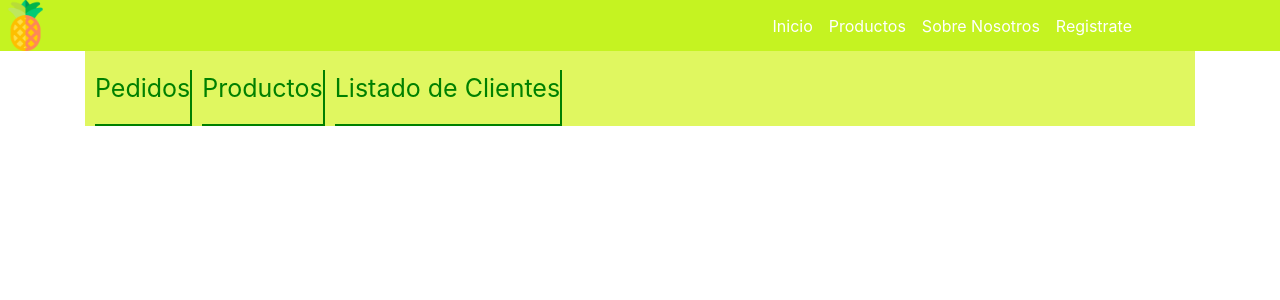
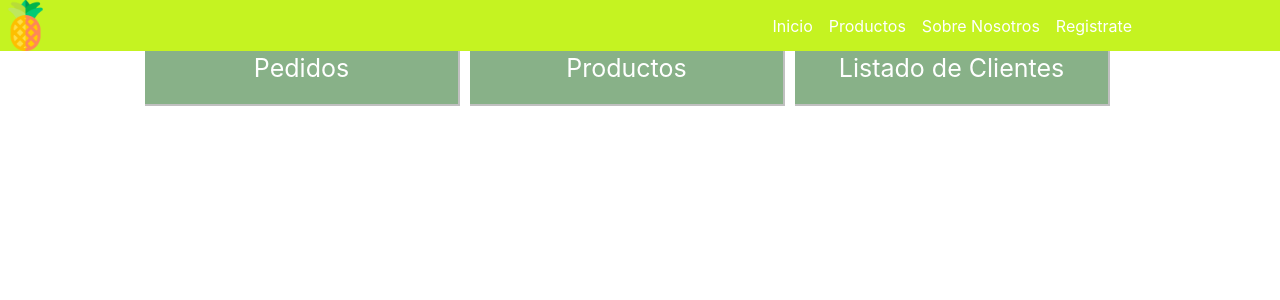
Before and after one commit to JPfstack/proyectoFinal, an Angular app: page /admin in a window 1280 px wide. Shown: the top 300 px of the page. Built offline with nearby package versions, Linux system fonts and the light colour scheme; a web font is replaced by a local one.

Commit message:
componente admin listo.

```diff
--- a/src/app/componentes/administrador/administrador.component.css
+++ b/src/app/componentes/administrador/administrador.component.css
@@ -1,18 +1,20 @@
+
 .container{
     width: 100%;
 }
 #pestanas {
-padding-top: 70px;
+    padding: 50px 10px 70px 50px;
     display: flex;
-    background-color: rgb(224, 247, 96);
-    align-content: center;
+    text-align: center;
 
 }
 
 #pestanas a:first-child{
-    border-right: 2px solid green;
-    border-bottom: 2px solid green;
+    border-right: 2px solid silver;
+    border-bottom: 2px solid silver;
+    width: 30%;
     margin-left: 10px;
+    background-color:rgb(136, 177, 136);
 
 }
 
@@ -21,12 +23,15 @@ padding-top: 70px;
     border-right: 2px solid white;
     border-bottom: 2px solid white;
     transition: 0.3s;
+    background-color:rgb(247, 247, 111);
 }
 
 #pestanas a:last-child{
-    border-right: 2px solid green;
-    border-bottom: 2px solid green;
+    border-right: 2px solid silver;
+    border-bottom: 2px solid silver;
+    width: 30%;
     margin-left: 10px;
+    background-color: rgb(136, 177, 136);
 }
 
 #pestanas a:last-child:hover{
@@ -34,25 +39,29 @@ padding-top: 70px;
     border-right: 2px solid white;
     border-bottom: 2px solid white;
     transition: 0.3s;
+    background-color:rgb(247, 247, 111)
 }
 
 #pestanas a:nth-child(2){
-    border-right: 2px solid green;
-    border-bottom: 2px solid green;
+    border-right: 2px solid silver;
+    border-bottom: 2px solid silver;
+    width: 30%;
     margin-left: 10px;
+    background-color:rgb(136, 177, 136);
 }
 
 #pestanas a:nth-child(2):hover{
-    background-color: rgb(143, 201, 36);
     border-right: 2px solid white;
     border-bottom: 2px solid white;
     transition: 0.3s;
+    background-color:rgb(247, 247, 111)
 }
+
 
 
 #pestanas a {
     text-decoration: none;
-    color: green;
+    color: white;
     font-size: 25px;
 
 }
--- a/src/app/componentes/listado-clientes/listado-clientes.component.css
+++ b/src/app/componentes/listado-clientes/listado-clientes.component.css
@@ -5,21 +5,24 @@
 table {
     margin: 50px auto;
     padding: 10px;
-    border: 1px solid black;
     width: 80%;
     height: 40vh;
     background-color:rgb(136, 177, 136);
+border: white;
 }
 
 th {
-    border: 1px solid black;
+    text-align: center;
+    width: 20%;
     background-color: silver;
-    padding: 5px;
+    padding: 10px;
+    border: white;
 }
-td {
+    td {
     align-content: center;
     text-align: center;
-    border: 1px solid black;
+    border: white;
+
 }
 
 button {
--- a/src/app/componentes/listado-clientes/listado-clientes.component.html
+++ b/src/app/componentes/listado-clientes/listado-clientes.component.html
@@ -1,10 +1,10 @@
 <div id="container">
 
-    <table>
-        <thead>
+    <table class="table">
+        <thead class="thead-light">
             <tr>
-                <th>ID cliente</th>
-                <th>Nombre</th>
+                <th scope="">ID cliente</th>
+                <th scope="">Nombre</th>
                 <th>Apellidos</th>
                 <th>Teléfono</th>
                 <th>Dirección</th>
--- a/src/app/componentes/pedidos/pedidos.component.css
+++ b/src/app/componentes/pedidos/pedidos.component.css
@@ -25,13 +25,13 @@ table {
 }
 
 th {
-    border: 1px solid black;
+
     background-color: rgb(65, 128, 65);
     padding: 5px;
 }
 td {
     text-align: center;
-    border: 1px solid black;
+
 }
 
 button {
--- a/src/app/componentes/productos-admin/productos-admin.component.css
+++ b/src/app/componentes/productos-admin/productos-admin.component.css
@@ -0,0 +1,3 @@
+table{
+background-color: rgb(136, 177, 136);
+}
```
